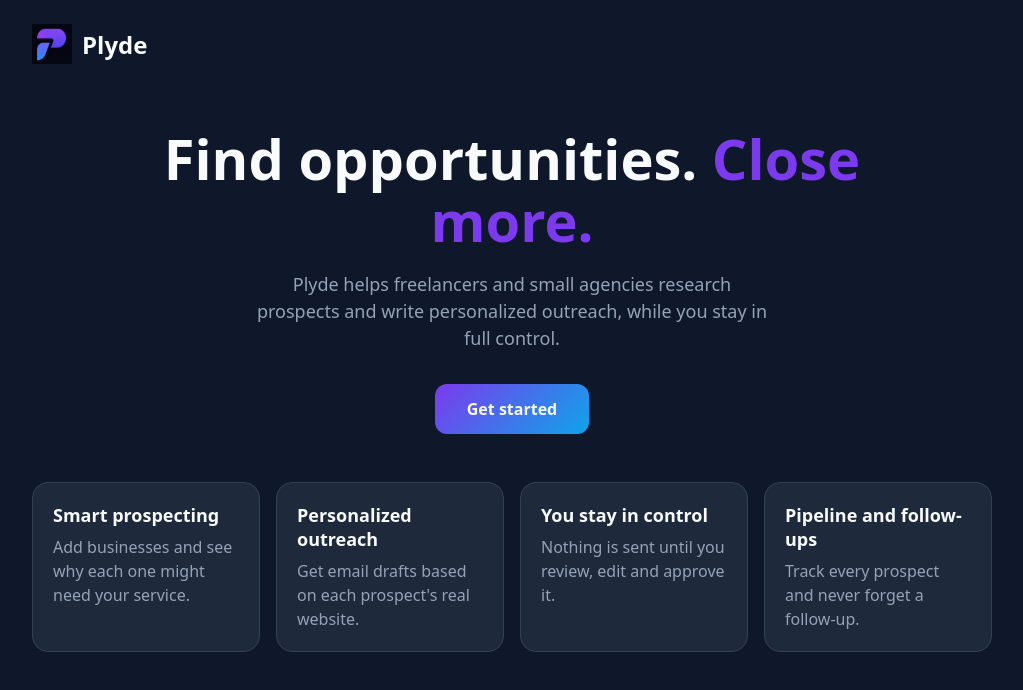
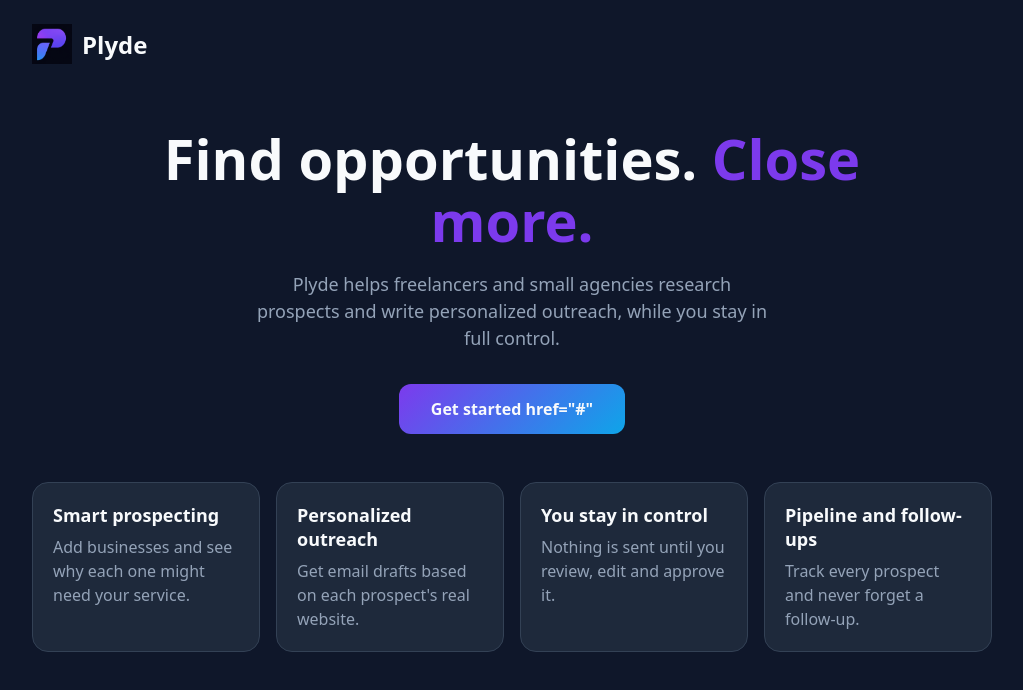
Before and after one commit to ameer528/Plyde, a Next.js app: page / in a window 1280 px wide. Shown: the top 690 px of the page, without its empty margins (128-1151 px from the left). Built offline with nearby package versions, Linux system fonts and the light colour scheme.

Commit message:
Update page.js

```diff
--- a/app/page.js
+++ b/app/page.js
@@ -85,7 +85,7 @@ export default function Home() {
             textDecoration: "none",
           }}
         >
-          Get started
+          Get started href="#"
         </a>
       </section>
 
```
